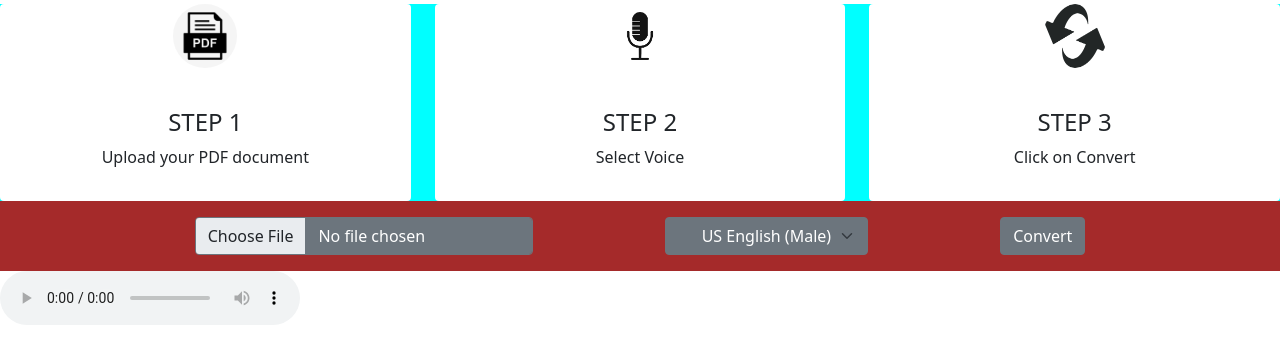
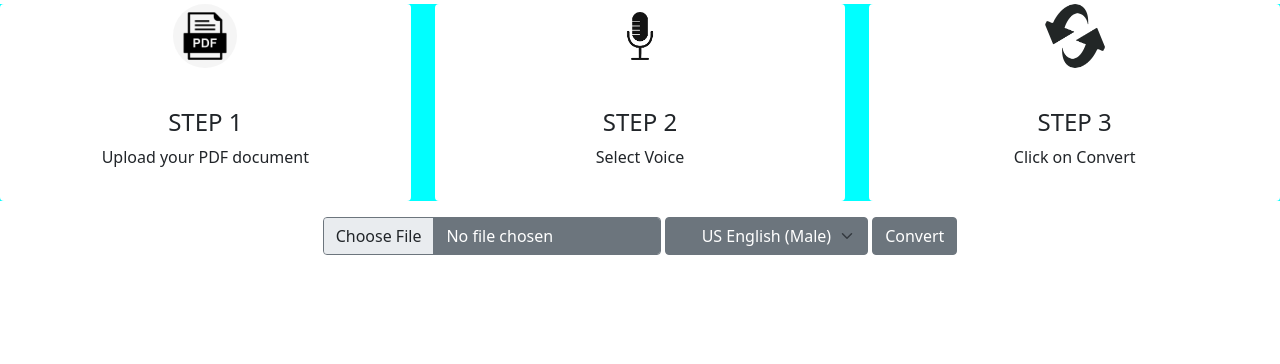
Before and after one commit to ashwinpillai/pdf_to_audio, a Flask app: page / in a window 1280 px wide. Shown: the part 164-528 px from the top of the page. Run offline with Flask 2, Linux system fonts and the light colour scheme; some libraries are stand-ins or nearby versions.

Commit message:
serve audio

```diff
--- a/app.py
+++ b/app.py
@@ -28,7 +28,7 @@ def pdf_to_voice(file,sound):
     engine = pyttsx3.init()
     voices = engine.getProperty('voices')
     engine.setProperty('voice', voices[sound].id)
-    audio_file = f'{uuid.uuid1()}.mp3'
+    audio_file = f'./static/audios/{uuid.uuid1()}.mp3'
     engine.save_to_file(text, audio_file)
     engine.runAndWait()
 
@@ -54,11 +54,12 @@ def convert():
             file.save(pdf_path)
             print("file saved")
             #return redirect(url_for('uploaded_file', filename=filename))
-
         sound = int(request.form.get('chosen_voice'))
         pdf_to_voice(pdf_path,sound)
 
-    return render_template("index.html")
+
+
+    return render_template("audio.html",audio_file=audio_file)
 
 if __name__ == '__main__':
     app.run(debug=True)
--- a/static/css/style.css
+++ b/static/css/style.css
@@ -40,17 +40,22 @@ html,body{
 #voice-select{
     width:12.7rem;
     margin-top: 1rem;
-    margin-left: 8rem;
-    margin-right: 8rem;
+    /*margin-left: 8rem;
+    margin-right: 8rem;*/
 }
 
 
 .container2{
-    background-color: brown;
 
     text-align: center;
+
 }
 
 #formFile{
     width: fit-content;
 }
+
+.audioContainer{
+    text-align: center;
+    margin-top: 1rem;
+}
--- a/templates/index.html
+++ b/templates/index.html
@@ -68,13 +68,7 @@
         </form>
     </div>
 
-    <div class="audioContainer">
-        <audio controls>
-            <source src="{{ url_for('audio', filename=filename) }}" type="audio/mpeg">
-          </audio>
-    </div>
-
-
+    {% block body %} {% endblock %}
 
     <script src="https://ajax.googleapis.com/ajax/libs/jquery/3.4.1/jquery.min.js"></script>
     <script src="https://stackpath.bootstrapcdn.com/bootstrap/4.5.0/js/bootstrap.min.js"></script>
```
Also changed, not shown: templates/audio.html (added, +12 -0 lines).
